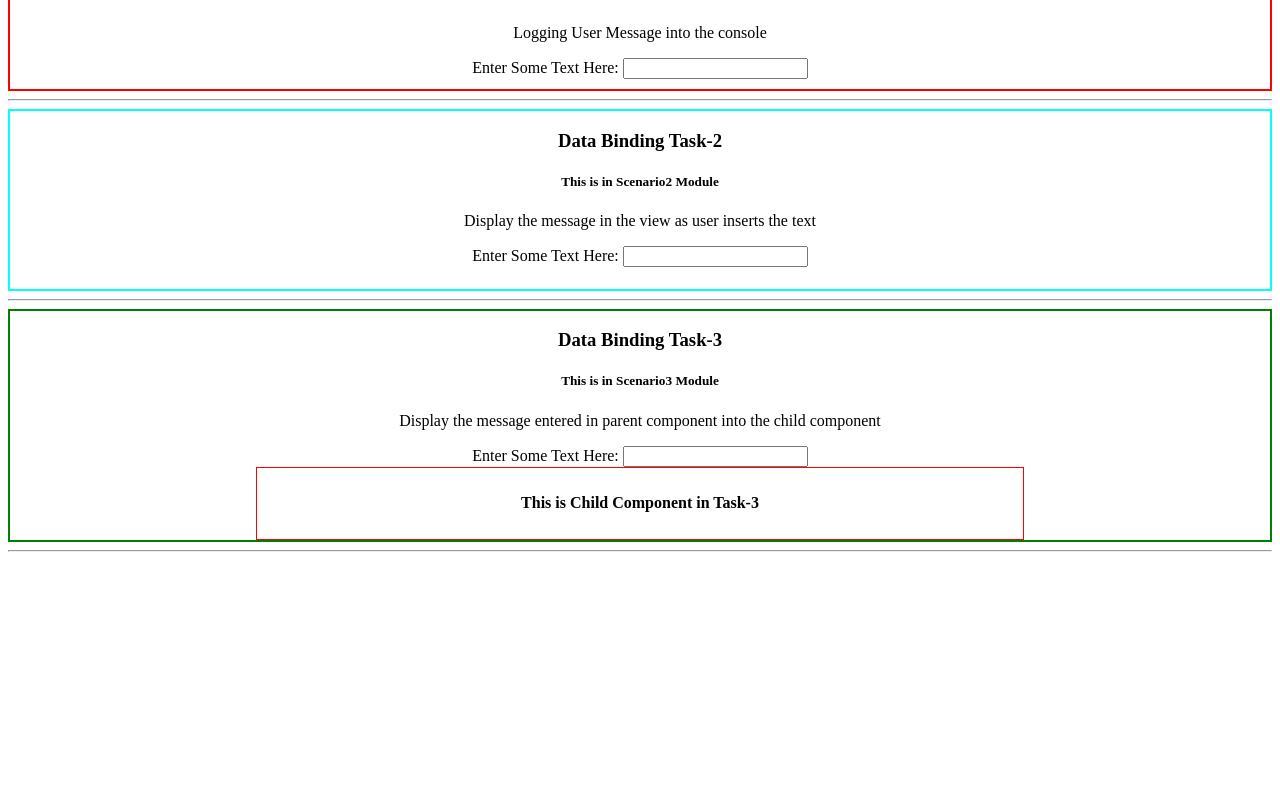
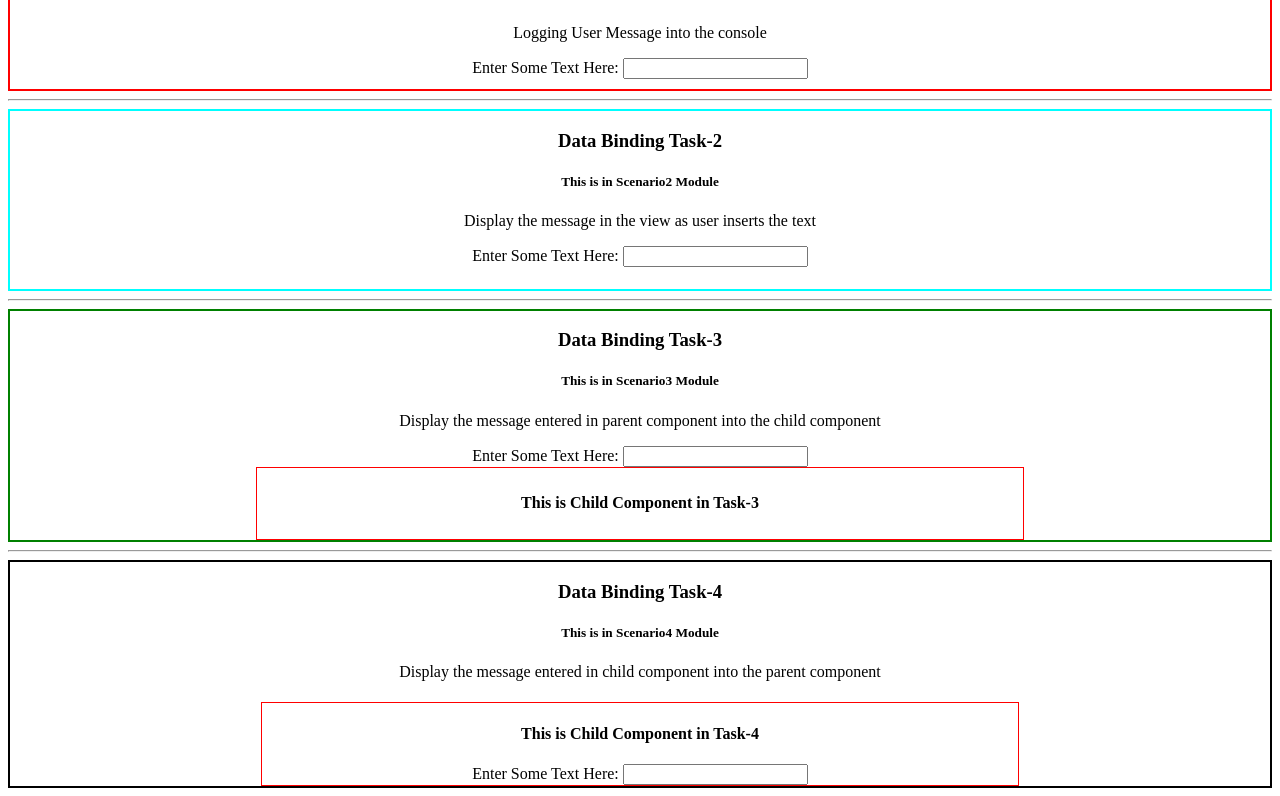
Before and after one commit to chandravarma-bantupalli/angular-dataBinding-modular, an Angular app: page / in a window 1280 px wide. Shown: the part 208-1004 px from the top of the page. Before the commit the page ends 800 px from the top, so only its background shows below. Built offline with nearby package versions, Linux system fonts and the light colour scheme.

Commit message:
completed task 4: displaying child data in parent component

```diff
--- a/src/app/app.component.html
+++ b/src/app/app.component.html
@@ -12,4 +12,5 @@
 <hr>
 <app-task-three-parent></app-task-three-parent>
 <hr>
+<app-task-four-parent></app-task-four-parent>
 <router-outlet></router-outlet>
--- a/src/app/app.module.ts
+++ b/src/app/app.module.ts
@@ -6,6 +6,7 @@ import { AppComponent } from './app.component';
 import { Scenario1Module } from './scenario1/scenario1.module';
 import { Scenario2Module } from './scenario2/scenario2.module';
 import { Scenario3Module } from './scenario3/scenario3.module';
+import { Scenario4Module } from './scenario4/scenario4.module';
 
 @NgModule({
   declarations: [
@@ -16,7 +17,8 @@ import { Scenario3Module } from './scenario3/scenario3.module';
     AppRoutingModule,
     Scenario1Module,
     Scenario2Module,
-    Scenario3Module
+    Scenario3Module,
+    Scenario4Module
   ],
   providers: [],
   bootstrap: [AppComponent]
--- /dev/null
+++ b/src/app/scenario4/task-four-parent/task-four-child/task-four-child.component.css
@@ -0,0 +1,6 @@
+div{
+    width: 60%;
+    margin: auto;
+    text-align: center;
+    border: 1.25px solid red;
+}
--- /dev/null
+++ b/src/app/scenario4/task-four-parent/task-four-child/task-four-child.component.html
@@ -0,0 +1,6 @@
+
+<div>
+    <h4>This is Child Component in Task-4</h4>
+    <label for="inputBox">Enter Some Text Here: </label>
+    <input [(ngModel)]="childMessage" type="text" name="inputBox" (keyup)="typeToParent($event)">
+</div>
--- /dev/null
+++ b/src/app/scenario4/task-four-parent/task-four-child/task-four-child.component.ts
@@ -0,0 +1,21 @@
+import { Component, OnInit, Output, EventEmitter } from '@angular/core';
+
+@Component({
+  selector: 'app-task-four-child',
+  templateUrl: './task-four-child.component.html',
+  styleUrls: ['./task-four-child.component.css']
+})
+export class TaskFourChildComponent implements OnInit {
+
+  @Output() public childEvent = new EventEmitter();
+  public childMessage = '';
+  constructor() { }
+
+  ngOnInit() {
+  }
+
+  typeToParent() {
+    this.childEvent.emit(this.childMessage);
+  }
+
+}
--- /dev/null
+++ b/src/app/scenario4/task-four-parent/task-four-parent.component.css
@@ -0,0 +1,4 @@
+div {
+    text-align: center;
+    border: 2px solid black;
+}
--- /dev/null
+++ b/src/app/scenario4/task-four-parent/task-four-parent.component.html
@@ -0,0 +1,8 @@
+
+<div>
+    <h3>Data Binding Task-4</h3>
+    <h5>This is in Scenario4 Module</h5>
+    <p>Display the message entered in child component into the parent component</p>
+    <h4> {{childMessage}} </h4>
+    <app-task-four-child (childEvent)="childMessage=$event"></app-task-four-child>
+</div>
--- /dev/null
+++ b/src/app/scenario4/task-four-parent/task-four-parent.component.ts
@@ -0,0 +1,16 @@
+import { Component, OnInit } from '@angular/core';
+
+@Component({
+  selector: 'app-task-four-parent',
+  templateUrl: './task-four-parent.component.html',
+  styleUrls: ['./task-four-parent.component.css']
+})
+export class TaskFourParentComponent implements OnInit {
+
+  public childMessage = '';
+  constructor() { }
+
+  ngOnInit() {
+  }
+
+}
```
Also changed, not shown: src/app/scenario4/scenario4.module.ts (+9 -2 lines), 2 other files (tests, documents, lock files or other folders).
